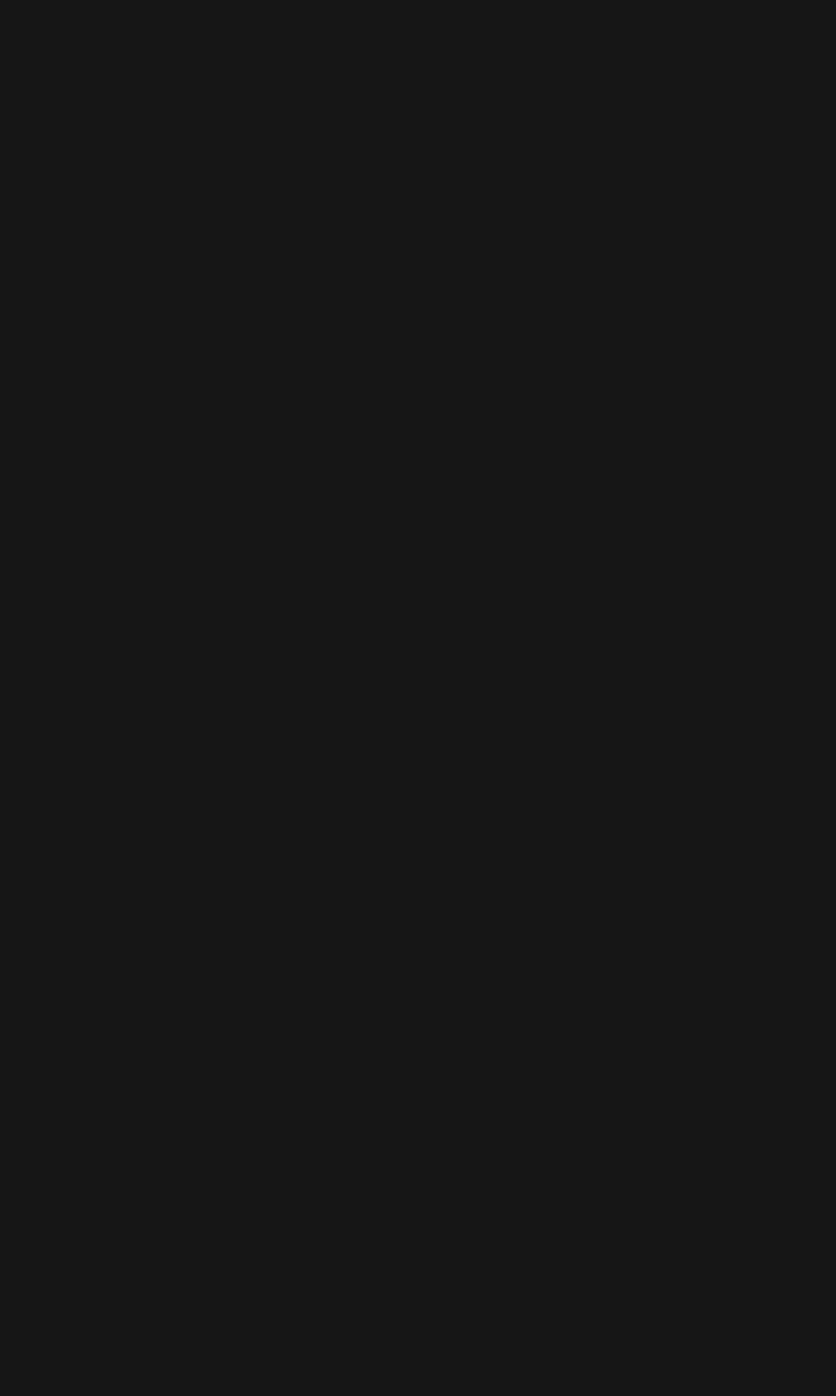
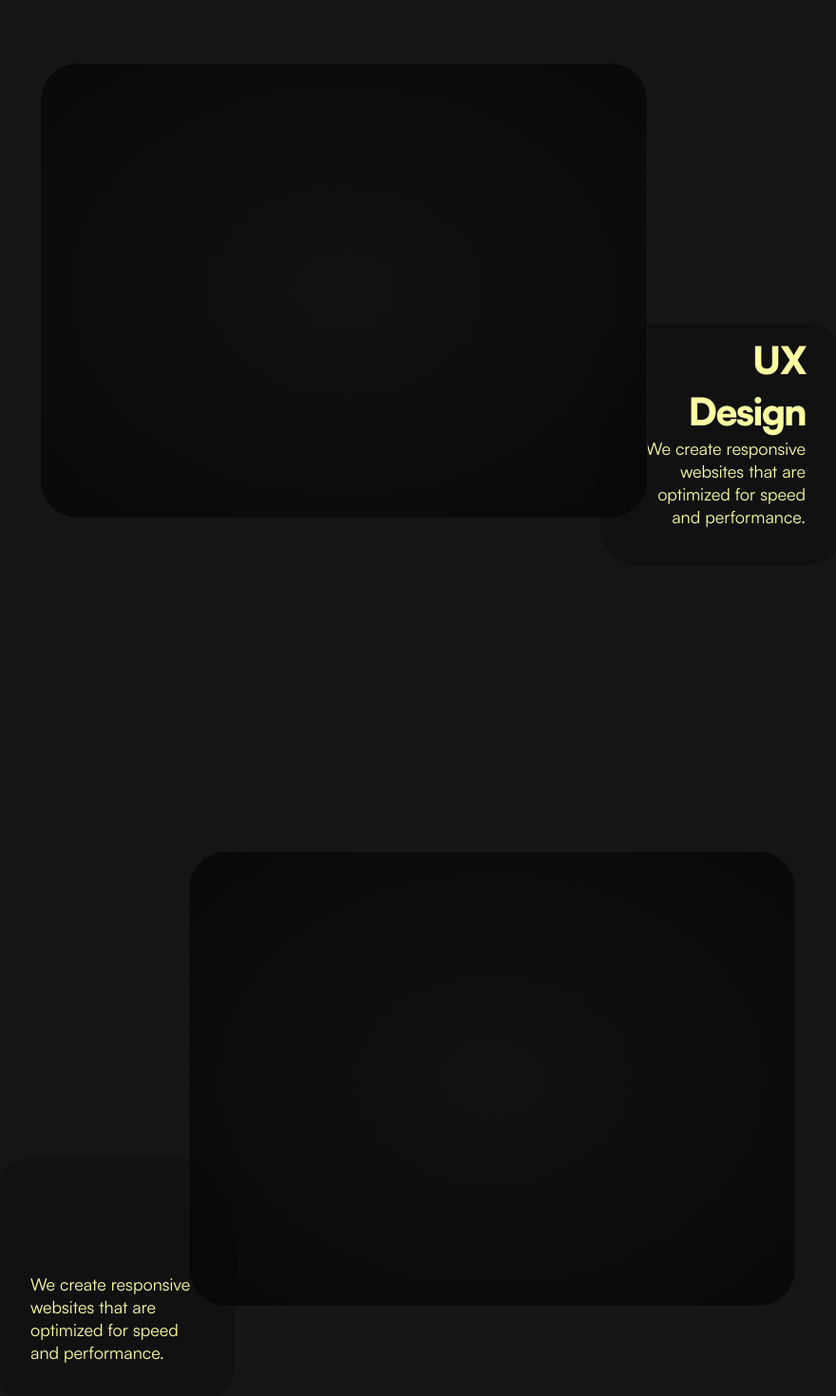
Before and after one commit to them2dt/emptea-homepage, a Next.js app: page / in a window 1280 px wide. Shown: the part 1944-3414 px from the top of the page at 95% size, without its empty margins (200-1080 px from the left). Before the commit the page ends 1780 px from the top, so only its background shows below. Built offline with nearby package versions, Linux system fonts and the light colour scheme.

Commit message:
refactor: Update service section layout and styles

```diff
--- a/app/page.js
+++ b/app/page.js
@@ -54,17 +54,41 @@ export default function Home() {
         </div>
       </div>
       <div id="services" className="section flex-column-center-center">
-        <div className="service flex-row-start-start">
-          <div className="icon">
-            <img src="/icons/website.svg" alt="Website" />
-          </div>
-          <div className="text flex-column-start-start">
-            <div className="title font-h2">Web Development</div>
-            <div className="description font-text">
-              We create responsive websites that are optimized for speed and
-              performance.
+        <div className="service service-web-development flex-row-end-end">
+          <div className="service-detail flex-row-end-end">
+            <div className="text flex-column-start-start">
+              <div className="title font-h2">Web Development</div>
+              <div className="description font-text">
+                We create responsive websites that are optimized for speed and
+                performance.
+              </div>
             </div>
           </div>
+          <div className="service-demo flex-row-center-center"></div>
+        </div>
+        <div className="service service-ux-design flex-row-end-end">
+          <div className="service-demo flex-row-center-center"></div>
+          <div className="service-detail flex-row-end-end">
+            <div className="text flex-column-end-end">
+              <div className="title font-h2">UX Design</div>
+              <div className="description font-text">
+                We create responsive websites that are optimized for speed and
+                performance.
+              </div>
+            </div>
+          </div>
+        </div>
+        <div className="service service-web-development flex-row-end-end">
+          <div className="service-detail flex-row-end-end">
+            <div className="text flex-column-start-start">
+              <div className="title font-h2"></div>
+              <div className="description font-text">
+                We create responsive websites that are optimized for speed and
+                performance.
+              </div>
+            </div>
+          </div>
+          <div className="service-demo flex-row-center-center"></div>
         </div>
       </div>
     </main>
--- a/app/styles/home.css
+++ b/app/styles/home.css
@@ -125,6 +125,57 @@
 
 }
 
+.service {
+    position: relative;
+    padding-top: 200px;
+    padding-bottom: 200px;
+}
+
+.service-detail {
+    position: relative;
+
+    width: 20vw;
+    height: 20vw;
+
+
+    background-color: rgba(0, 0, 0, 0.2);
+    backdrop-filter: blur(4px);
+    border-radius: 40px;
+    box-sizing: border-box;
+
+    padding: 40px;
+    z-index: 1;
+}
+
+.service-demo {
+    position: relative;
+
+    bottom: 100px;
+    right: 50px;
+    width: 50vw;
+    height: 60vh;
+
+
+    background-color: rgba(0, 0, 0, 0.6);
+    background-image: radial-gradient(rgba(31, 31, 31, 0.4), rgba(10, 10, 10, 0.4));
+    backdrop-filter: blur(4px);
+    border: 1px solid rgba(255, 255, 255, 0.05);
+    border-radius: 40px;
+    box-sizing: border-box;
+
+    padding: 40px;
+    z-index: 2;
+}
+
+.service-ux-design .service-demo {
+    bottom: 50px;
+    right: -50px;
+}
+
+.service-ux-design .service-detail {
+    text-align: right;
+}
+
 @keyframes rotate {
     0% {
         scale: 0.98;
```
